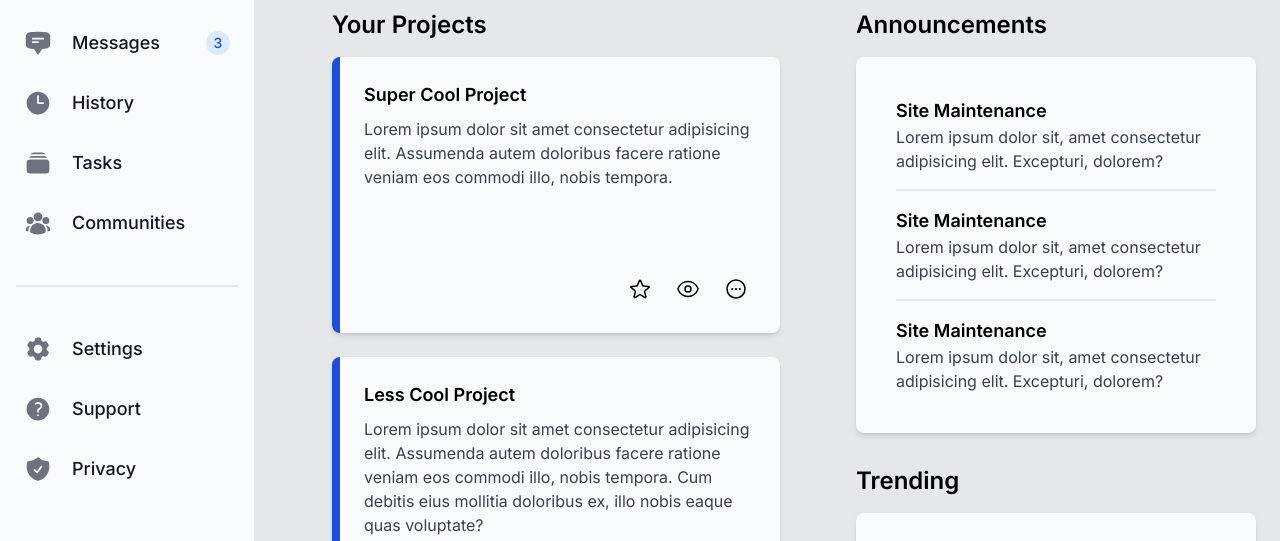
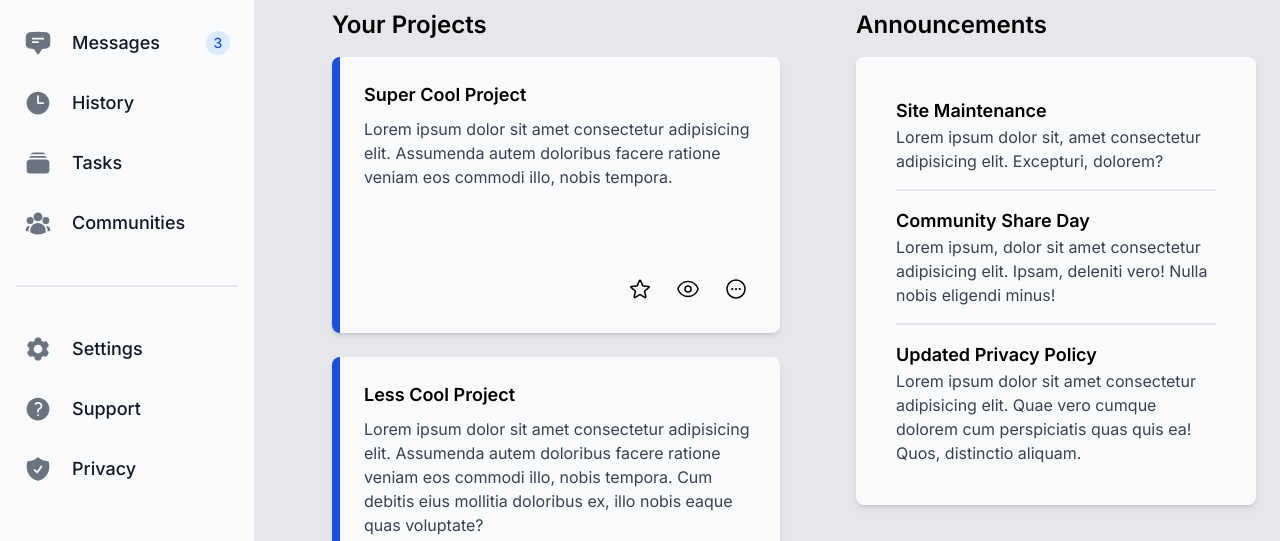
Before and after one commit to DrewnioQ/admin-dashboard, a website built with Vite: page index.html in a window 1280 px wide. Shown: the part 223-764 px from the top of the page. Built offline with nearby package versions, Linux system fonts and the light colour scheme.

Commit message:
Fix announcements card text

```diff
--- a/index.html
+++ b/index.html
@@ -740,17 +740,18 @@
                   </p>
                 </div>
                 <div class="announcement">
-                  <span>Site Maintenance</span>
+                  <span>Community Share Day</span>
                   <p>
-                    Lorem ipsum dolor sit, amet consectetur adipisicing elit.
-                    Excepturi, dolorem?
+                    Lorem ipsum, dolor sit amet consectetur adipisicing elit.
+                    Ipsam, deleniti vero! Nulla nobis eligendi minus!
                   </p>
                 </div>
                 <div class="announcement">
-                  <span>Site Maintenance</span>
+                  <span>Updated Privacy Policy</span>
                   <p>
-                    Lorem ipsum dolor sit, amet consectetur adipisicing elit.
-                    Excepturi, dolorem?
+                    Lorem ipsum dolor sit amet consectetur adipisicing elit.
+                    Quae vero cumque dolorem cum perspiciatis quas quis ea!
+                    Quos, distinctio aliquam.
                   </p>
                 </div>
               </div>
```
